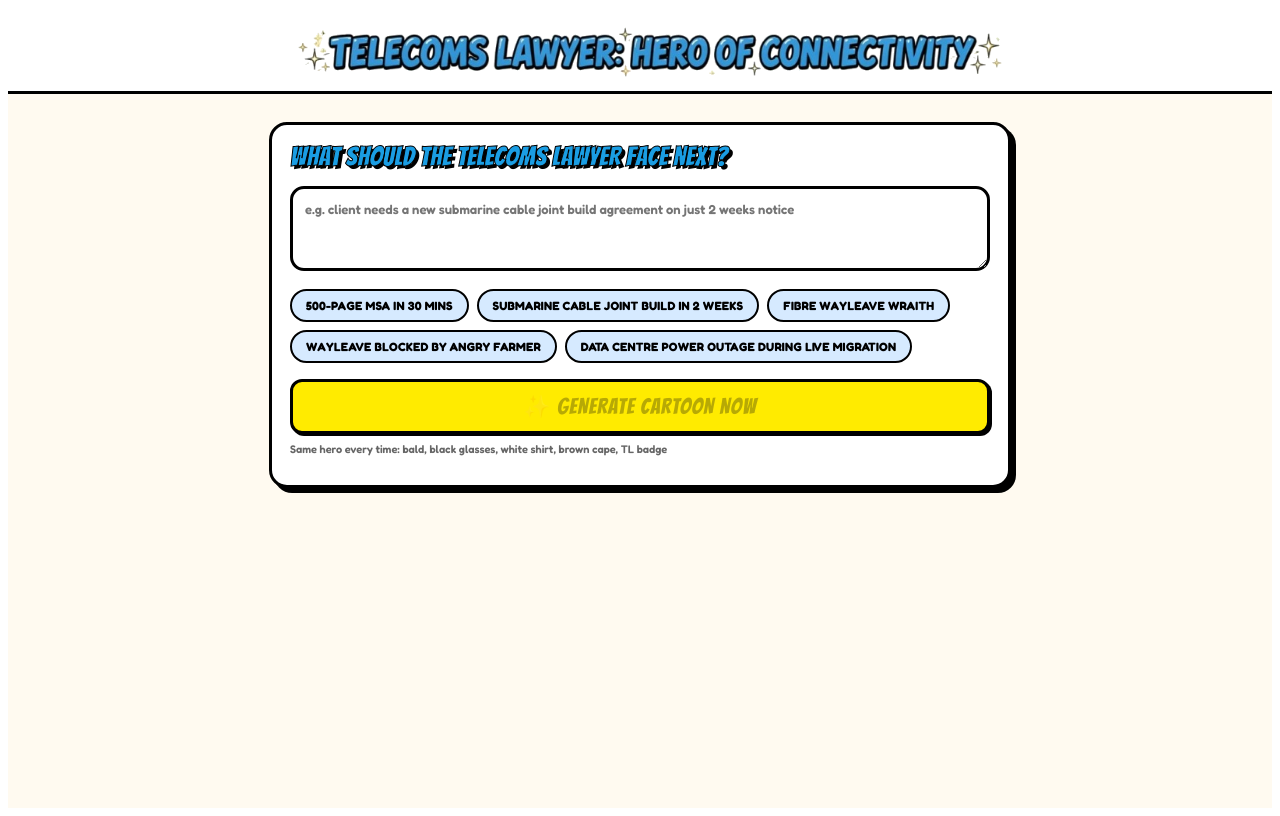
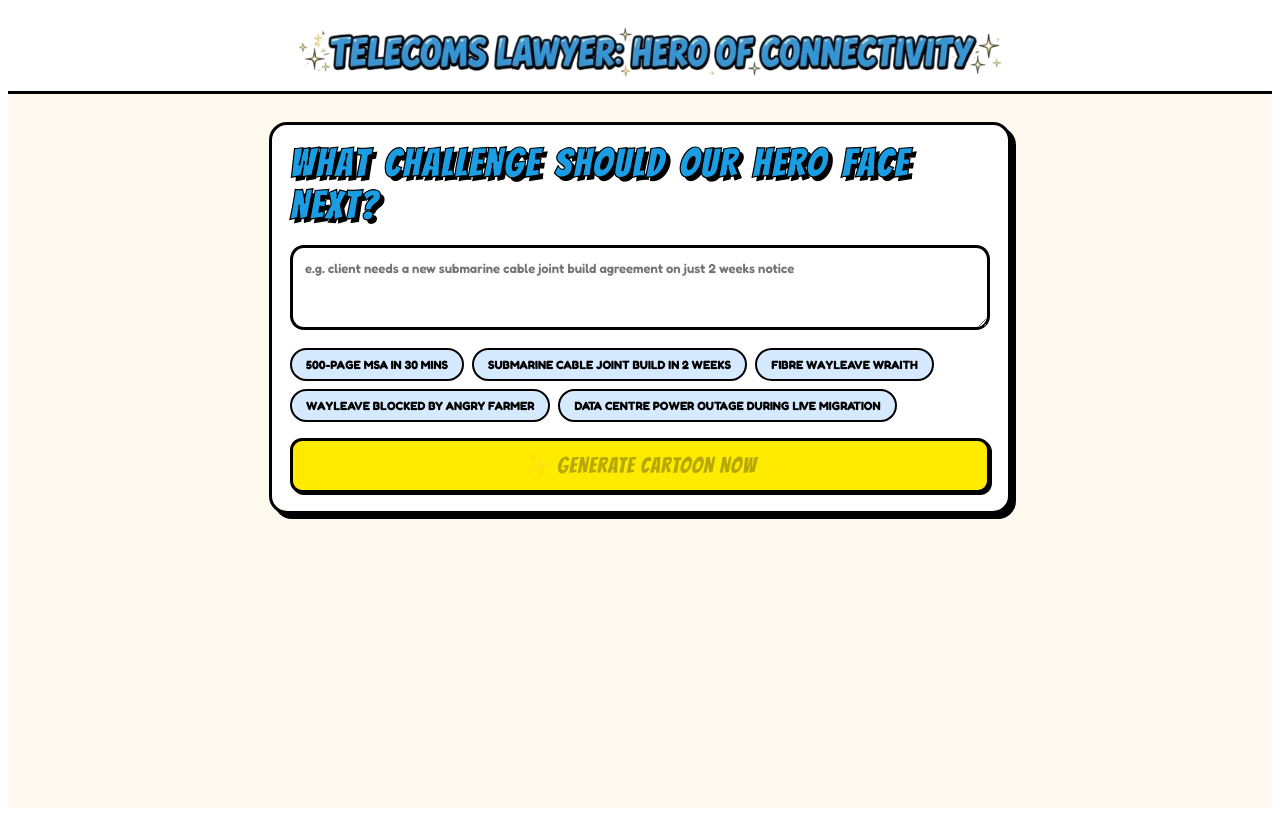
Before and after one commit to conradimike-alt/telecoms-lawyer-new, a Next.js app: page / in a window 1280 px wide. Built offline with nearby package versions, Linux system fonts and the light colour scheme.

Commit message:
Update title and button text in index.js

```diff
--- a/pages/index.js
+++ b/pages/index.js
@@ -56,18 +56,18 @@ export default function Home() {
 
         <div style={{ width: "100%", maxWidth: 700, border: "3px solid black", borderRadius: 18, padding: 18, background: "white", boxShadow: "5px 5px 0px 0px black", marginTop: 28 }}>
 
-          {/* THIS TITLE NOW MATCHES YOUR HEADER */}
           <h1 style={{
             fontFamily: "'Bangers', cursive",
-            fontSize: 26,
+            fontSize: 38,
+            letterSpacing: "2.5px",
+            wordSpacing: "4px",
             color: "#1a9de3",
-            letterSpacing: "0.5px",
-            margin: "0 0 14px 0",
-            WebkitTextStroke: "1px black",
-            textShadow: "3px 3px 0px black",
+            margin: "0 0 18px 0",
+            WebkitTextStroke: "1.2px black",
+            textShadow: "4px 4px 0px black",
             lineHeight: 1.1
           }}>
-            What should the Telecoms Lawyer face next?
+            What challenge should our hero face next?
           </h1>
 
           <textarea
@@ -79,43 +79,13 @@ export default function Home() {
 
           <div style={{ display: "flex", flexWrap: "wrap", gap: 8, marginTop: 14 }}>
             {suggestions.map((s) => (
-              <button
-                key={s}
-                onClick={() => setScenario(s)}
-                style={{
-                  background: "#d6eaff",
-                  border: "2.5px solid black",
-                  borderRadius: 999,
-                  padding: "7px 14px",
-                  fontSize: 12,
-                  fontFamily: "'Fredoka', sans-serif",
-                  fontWeight: 800,
-                  textTransform: "uppercase",
-                  cursor: "pointer",
-                  letterSpacing: "0.2px"
-                }}>{s}</button>
+              <button key={s} onClick={() => setScenario(s)} style={{ background: "#d6eaff", border: "2.5px solid black", borderRadius: 999, padding: "7px 14px", fontSize: 12, fontFamily: "'Fredoka', sans-serif", fontWeight: 800, textTransform: "uppercase", cursor: "pointer" }}>{s}</button>
             ))}
           </div>
 
-          <button
-            onClick={handleGenerate}
-            disabled={loading || !scenario.trim()}
-            style={{
-              width: "100%",
-              marginTop: 16,
-              background: "#ffeb00",
-              border: "3px solid black",
-              borderRadius: 12,
-              padding: "12px 0",
-              fontFamily: "'Bangers', cursive",
-              fontSize: 22,
-              letterSpacing: "1px",
-              cursor: "pointer",
-              boxShadow: "2px 2px 0px black"
-            }}>
+          <button onClick={handleGenerate} disabled={loading || !scenario.trim()} style={{ width: "100%", marginTop: 16, background: "#ffeb00", border: "3px solid black", borderRadius: 12, padding: "12px 0", fontFamily: "'Bangers', cursive", fontSize: 22, letterSpacing: "1px", cursor: "pointer", boxShadow: "2px 2px 0px black" }}>
             {loading ? "GENERATING..." : "✨ GENERATE CARTOON NOW"}
           </button>
-          <p style={{ fontSize: 11, color: "#666", marginTop: 8, fontFamily: "'Fredoka', sans-serif" }}>Same hero every time: bald, black glasses, white shirt, brown cape, TL badge</p>
         </div>
 
         {imageUrl && <div style={{ marginTop: 24, width: "100%", maxWidth: 700, border: "3px solid black", borderRadius: 16, overflow: "hidden" }}><img src={imageUrl} alt={scenario} style={{ width: "100%", display: "block" }} /></div>}
```
